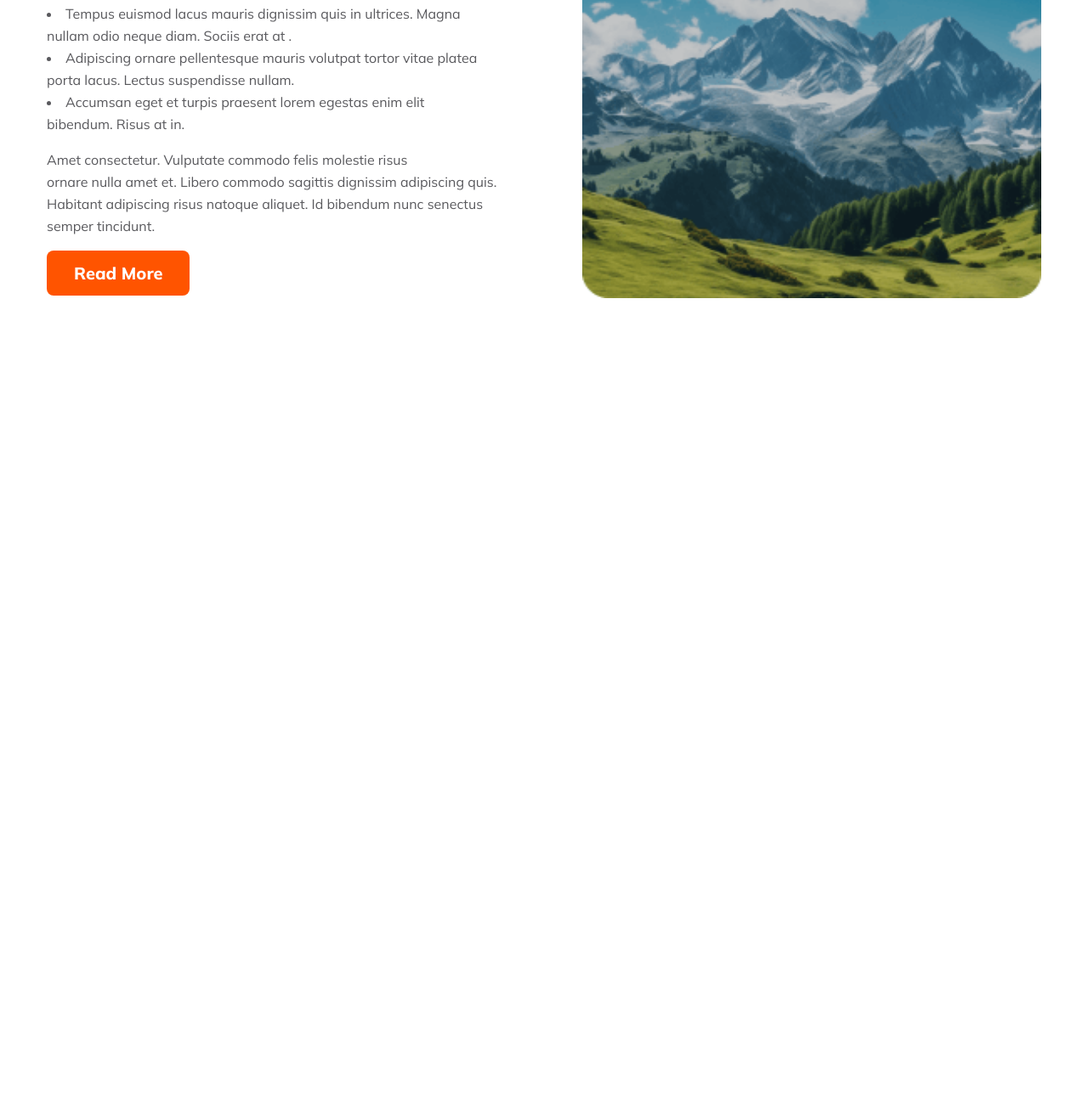
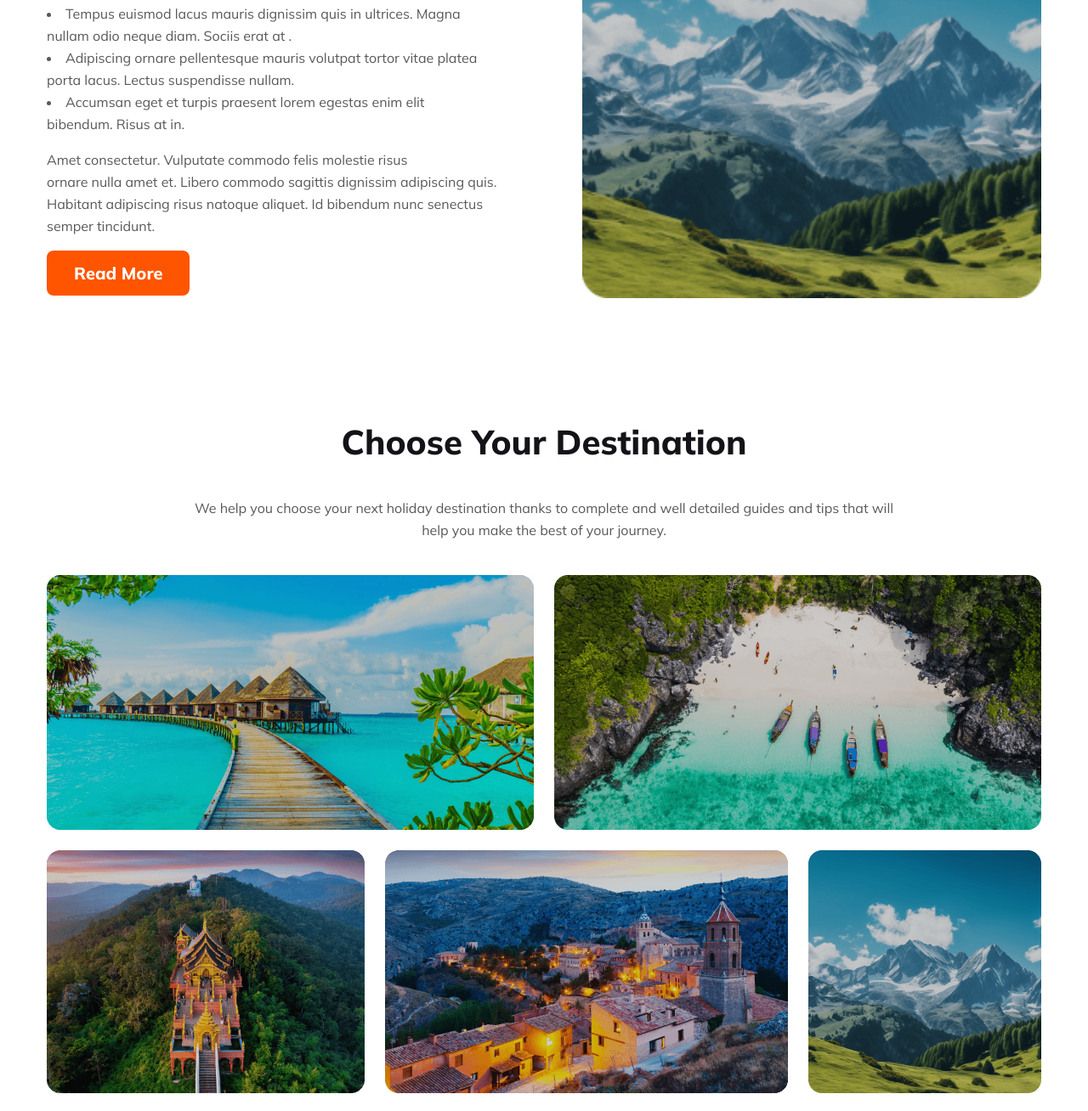
Before and after one commit to Priyo0011/a2-dream-travel, a plain HTML site: page index.html in a window 1280 px wide. Shown: the part 1601-2909 px from the top of the page at 85% size. Before the commit the page ends 1964 px from the top, so only its background shows below. Drawn offline with Linux system fonts and the light colour scheme.

Commit message:
choose destination section

```diff
--- a/index.html
+++ b/index.html
@@ -73,6 +73,28 @@
                 <img src="./Images/Rectangle 9.png" alt="">
             </div>
         </section>
+        <section>
+            <div class="choose-container">
+                <h3>Choose Your Destination</h3>
+                <p>We help you choose your next holiday destination thanks to complete and well detailed guides and tips that will <br> help you make the best of your journey.</p>
+            </div>
+            <div class="choose-img">
+                <div class="row">
+
+                    <img src="./Images/Rectangle 5.png" alt="">
+                    <img src="./Images/Rectangle 8.png" alt="">
+                </div>
+                <div class="row">
+                    <img src="./Images/Rectangle 6.png" alt="">
+                    <img src="./Images/Rectangle 7.png" alt="">
+                    <img src="./Images/Rectangle 9.png" alt="">
+                </div>
+                <div class="row">
+                    <img src="./Images/Rectangle 11.png" alt="">
+                    <img src="./Images/Rectangle 10.png" alt="">
+                </div>
+            </div>
+        </section>
     </main>
     <footer>
 
--- a/styles/style.css
+++ b/styles/style.css
@@ -149,6 +149,30 @@ main{
     height: 540px;
 }
 
+/* row section */
+.choose-container{
+    text-align: center;
+    padding-top: 100px;
+}
+.choose-container h3{
+    color: #131318;
+    font-size: 40px;
+    font-weight: 800;
+}
+.choose-container p{
+    color: rgba(19, 19, 24, 0.70);
+    font-size: 16px;
+    font-weight: 400;
+    line-height: 26px;
+}
+.row{
+    display: flex;
+    justify-content: space-between;
+    gap: 24px;
+    padding-top: 24px;
+}
+
+
 /* responsive media */
 @media screen and (max-width:600px) {
     header{
@@ -188,8 +212,20 @@ main{
         padding-top: 40px;
    }
    .popular-container img{
+        width: 335px;
+        height: 342px;
+        padding-top: 30px;
+   }
+
+
+   .choose-container{
+        padding-top: 30px;
+   }
+   .row{
+        flex-direction: column;
+   }
+   .row img{
     width: 335px;
-    height: 342px;
-    padding-top: 30px;
+    height: 176px;
    }
 }
```
